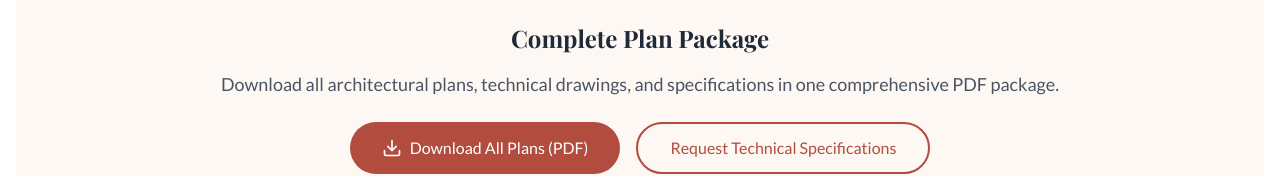
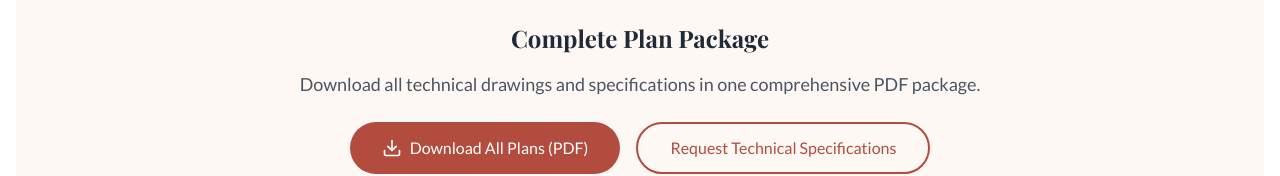
Before and after one commit to hasidnord/hasidnord.github.io, a Next.js app: page /plans in a window 1280 px wide. Shown: the part 4790-4966 px from the top of the page. Built offline with nearby package versions, Linux system fonts and the light colour scheme; a web font is replaced by a local one.

Commit message:
plans tekst ændret

```diff
--- a/app/plans/page.tsx
+++ b/app/plans/page.tsx
@@ -229,7 +229,7 @@ Large windows provide sweeping views of the surrounding landscape, making it a t
         <div className="text-center mt-16 bg-cream p-8 rounded-xl">
           <h3 className="font-playfair text-2xl font-bold text-gray-800 mb-4">Complete Plan Package</h3>
           <p className="text-lg text-gray-600 mb-6">
-            Download all architectural plans, technical drawings, and specifications in one comprehensive PDF package.
+            Download all technical drawings and specifications in one comprehensive PDF package.
           </p>
           <div className="flex flex-col sm:flex-row gap-4 justify-center">
             <button className="inline-flex items-center px-8 py-3 bg-terracotta text-white rounded-full hover:bg-terracotta/90 transition-colors font-medium">
```
Also changed, not shown: 1 other file (tests, documents, lock files or other folders).
